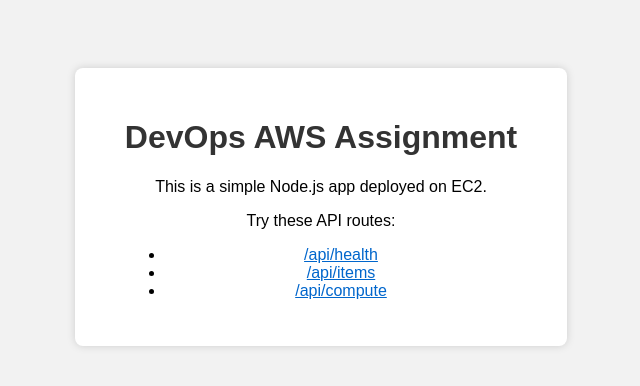
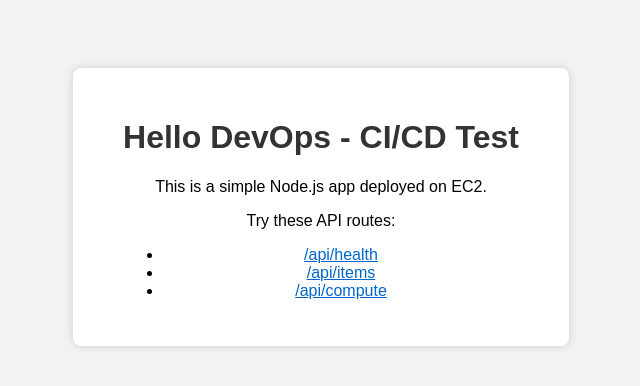
Before and after one commit to VANSHAJ-CLOUD-ENGINEERING/devops-aws-assignment, a website: page app/public/index.html in a window 1280 px wide. Shown: the whole page, without its empty margins (319-959 px from the left). Drawn offline with Linux system fonts and the light colour scheme.

Commit message:
Update project from EC2

```diff
--- a/app/public/index.html
+++ b/app/public/index.html
@@ -7,7 +7,7 @@
 </head>
 <body>
   <div class="box">
-    <h1>DevOps AWS Assignment</h1>
+    <h1>Hello DevOps - CI/CD Test</h1>
     <p>This is a simple Node.js app deployed on EC2.</p>
     <p>Try these API routes:</p>
     <ul>
```
Also changed, not shown: 3 other files.
